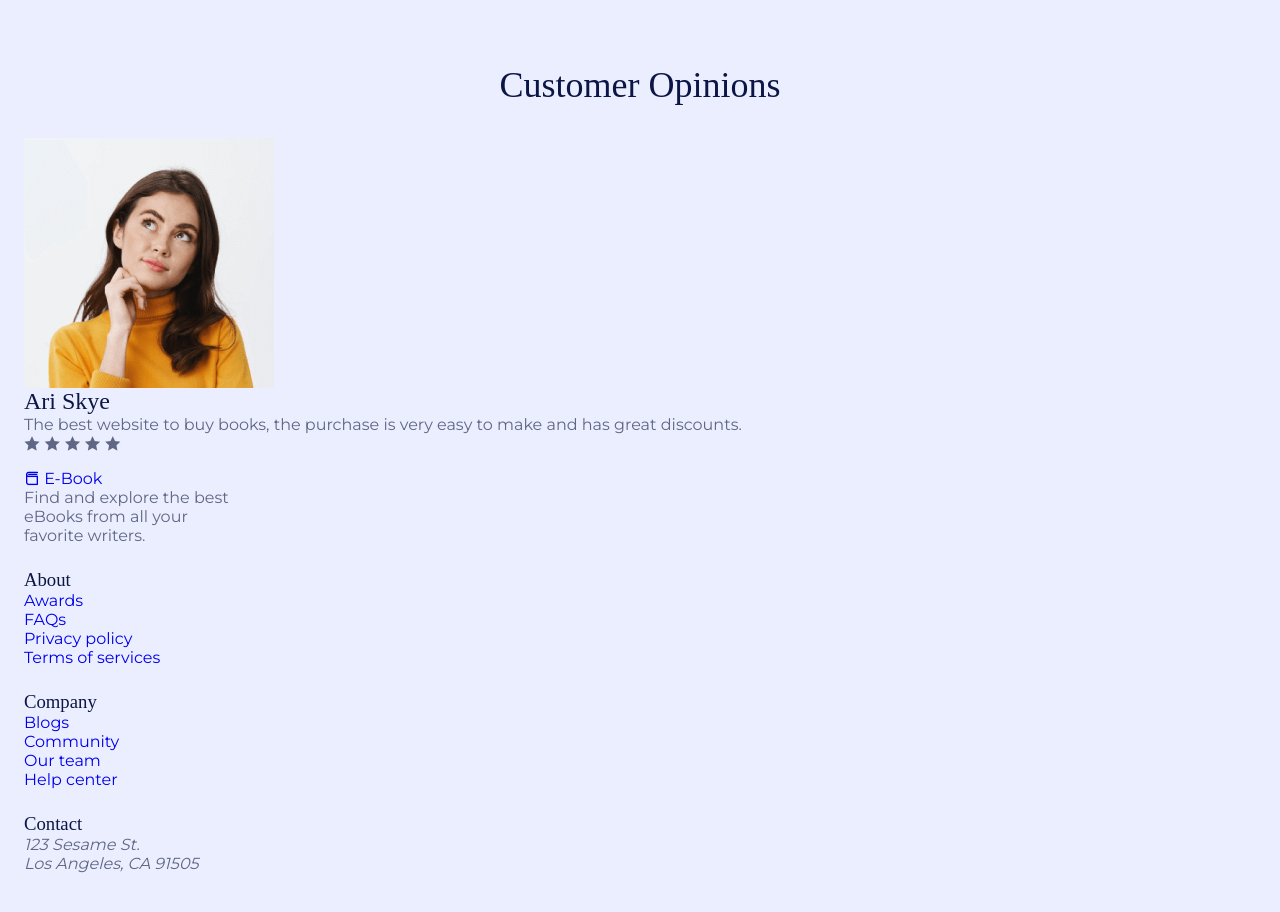
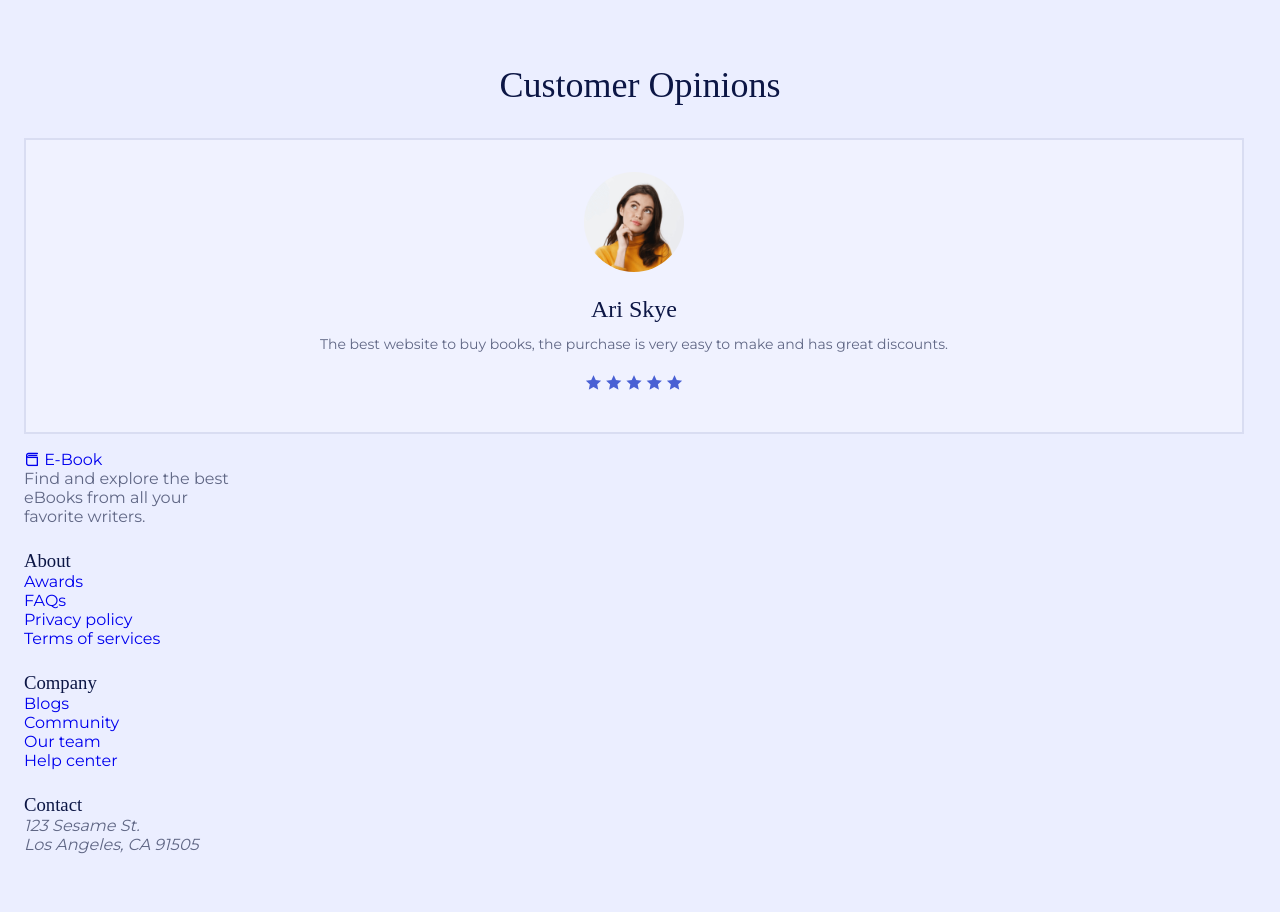
Before and after one commit to block-firm/book-bazaar, a plain HTML site: page index.html in a window 1280 px wide. Shown: the part 3720-4632 px from the top of the page. Drawn offline with nearby package versions, Linux system fonts and the light colour scheme; a web font is replaced by a local one.

Commit message:
Update style.css

```diff
--- a/style.css
+++ b/style.css
@@ -658,3 +658,33 @@ nav {
   padding-block: 1.25rem;
   cursor: pointer;
 }
+
+/* --Testimonial-- */
+
+.testimonial__card {
+  text-align: center;
+  background: var(--container-color);
+  padding: 2rem 3rem 2.5rem;
+  border: 2px solid var(--border-color);
+  transition: border .4s, background-color .4s;
+}
+
+.testimonial__img {
+  width: 100px;
+  border-radius: 50%;
+  margin: 0 auto 1.5rem;
+}
+
+.testimonial__title {
+  font-size: var(--h2-font-size);
+  margin-bottom: .75rem;
+}
+
+.testimonial__description {
+  font-size: var(--small-font-size);
+  margin-bottom: 1.25rem;
+}
+
+.testimonial__stars {
+  color: var(--first-color);
+}
```
